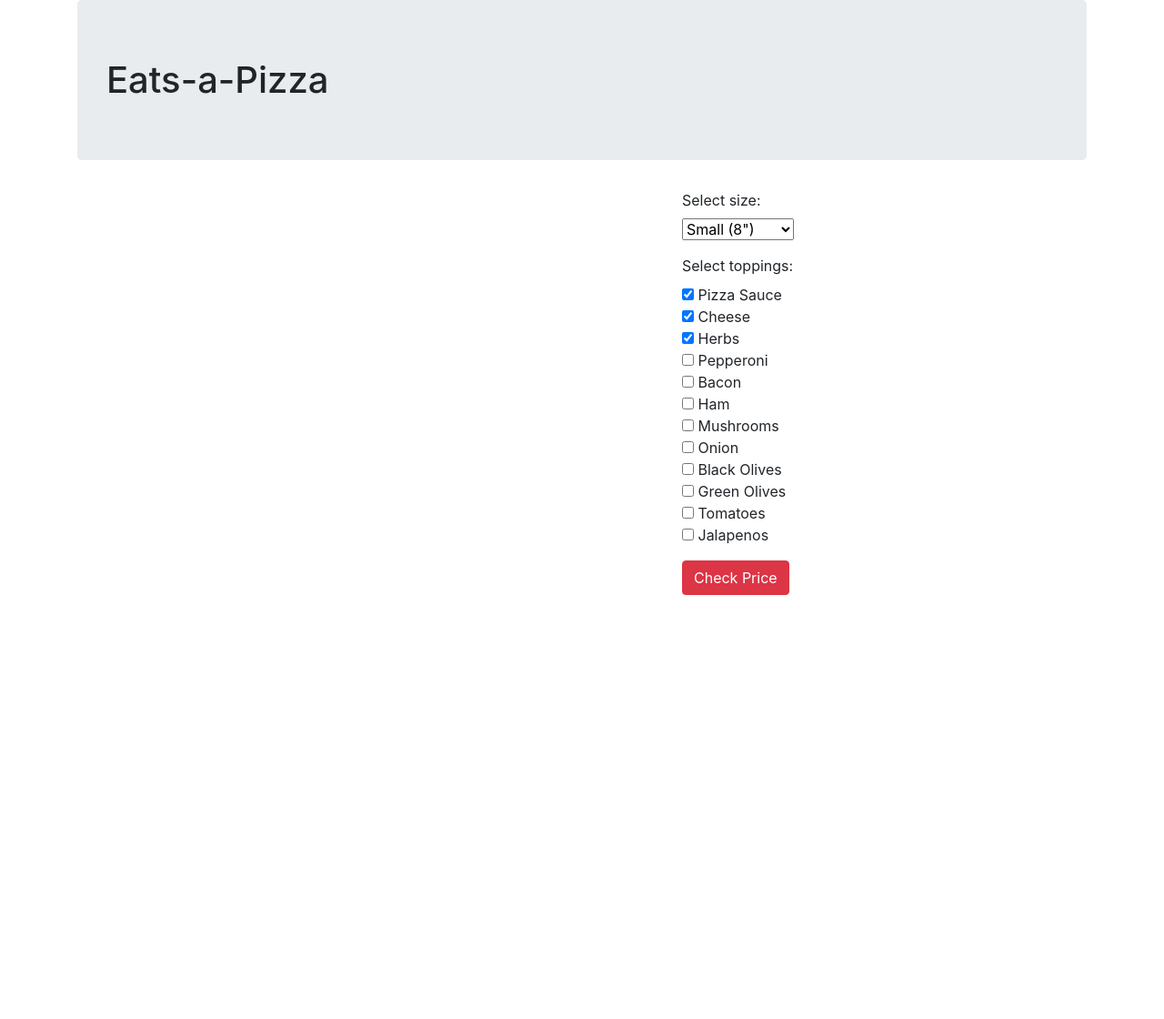
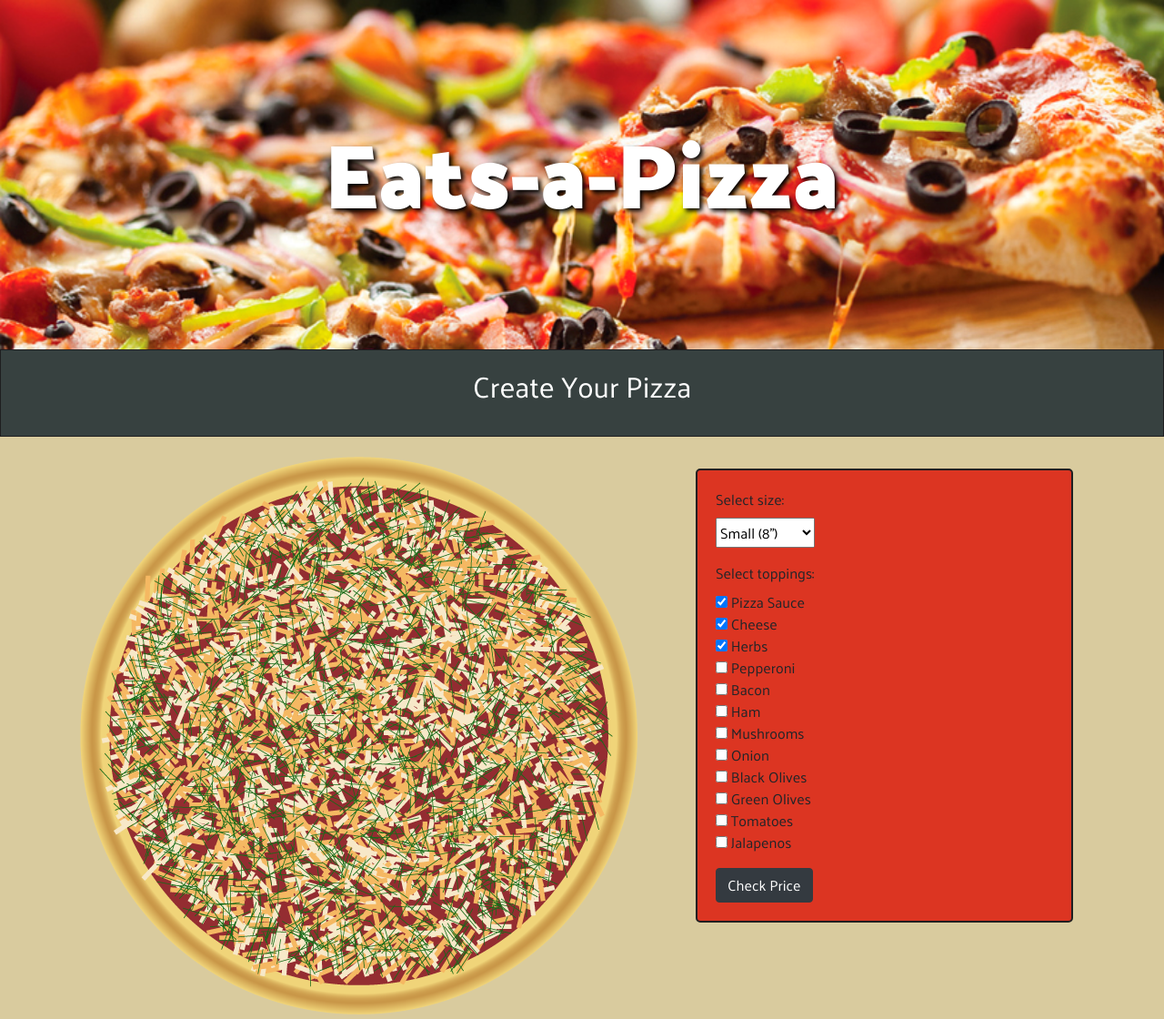
Before and after one commit to ChrisMCrow/pizza-order, a plain HTML site: page index.html in a window 1280 px wide. Shown: the whole page at 91% size. Before the commit the page ends 800 px from the top, so only its background shows below. Drawn offline with Linux system fonts and the light colour scheme.

Commit message:
add 3rd spec and style

```diff
--- a/css/styles.css
+++ b/css/styles.css
@@ -0,0 +1,72 @@
+@font-face {
+  font-family: palanquin;
+  src: url(palanquin/palanquin-regular.ttf);
+}
+
+@font-face {
+  font-family: palanquin;
+  src: url(palanquin/palanquindark-bold.ttf);
+  font-weight: bold;
+}
+
+body {
+  background-color: #D9CB9E;
+  font-family: palanquin;
+}
+
+.wrapper {
+  position: relative;
+  width: 100%;
+  padding-bottom: 30%;
+}
+
+.header {
+  background-image: url(../img/main.jpg);
+  filter: saturate(120%);
+  background-size: 100%;
+  position: absolute;
+  top: 0; bottom: 0; left: 0; right: 0;
+}
+
+.header h1 {
+  font-weight: bold;
+  text-align: center;
+  color: white;
+  text-shadow: 3px 3px 5px black;
+  font-size: 100px;
+  padding: 10% 0;
+}
+
+form {
+  background-color: #DC3522;
+  margin: 15px;
+  border: 2px solid #1E1E20;
+  border-radius: 5px;
+  padding: 20px;
+}
+
+#result {
+  color: white;
+  text-align: center;
+  background-color: #374140;
+  border: 1px solid #1E1E20;
+  margin-bottom: 20px;
+  padding: 20px;
+}
+
+#pizza {
+  position: relative;
+}
+
+.base {
+  position: absolute;
+  top: 0;
+  left: 0;
+  z-index: 0;
+}
+
+.overlay {
+  position: absolute;
+  top: 0;
+  left: 0;
+}
--- a/index.html
+++ b/index.html
@@ -8,19 +8,43 @@
     <title>Eats-a-Pizza</title>
   </head>
   <body>
+    <div class="wrapper">
+      <div class="header">
+        <h1>Eats-a-Pizza</h1>
+      </div>
+    </div>
+    <!-- Result -->
+    <div id="result">
+      <h2>Create Your Pizza</h2>
+      <h3></h3>
+      <p></p>
+    </div>
     <div class="container">
-      <h1 class="jumbotron">Eats-a-Pizza</h1>
       <div class="row">
         <div class="col-md-7">
-          <div id="result">
-            <h3></h3>
-            <p></p>
-          </div>
+
+          <!-- Pizza IMG -->
           <div id="pizza">
+            <img src="img/pizza_dough.png" class="base" alt="pizza">
+            <img src="img/pizza_sauce.png" class="overlay" id="pizza_sauceIMG" style="z-index: 1">
+            <img src="img/cheese.png" class="overlay" id="cheeseIMG" style="z-index: 2">
+            <img src="img/herbs.png" class="overlay" id="herbsIMG" style="z-index: 3">
+            <img src="img/pepperoni.png" class="overlay" id="pepperoniIMG" style="z-index: 4; visibility:hidden">
+            <img src="img/bacon.png" class="overlay" id="baconIMG" style="z-index: 5; visibility:hidden">
+            <img src="img/ham.png" class="overlay" id="hamIMG" style="z-index: 6; visibility:hidden">
+
+            <img src="img/mushrooms.png" class="overlay" id="mushroomsIMG" style="z-index: 7; visibility:hidden">
+            <img src="img/onion.png" class="overlay" id="onionIMG" style="z-index: 8; visibility:hidden">
+            <img src="img/black_olives.png" class="overlay" id="black_olivesIMG" style="z-index: 9; visibility:hidden">
+            <img src="img/green_olives.png" class="overlay" id="green_olivesIMG" style="z-index: 10; visibility:hidden">
+            <img src="img/tomatoes.png" class="overlay" id="tomatoesIMG" style="z-index: 11; visibility:hidden">
+            <img src="img/jalapeno.png" class="overlay" id="jalapenoIMG" style="z-index: 12; visibility:hidden">
           </div>
         </div>
         <div class="col-md-5">
           <form>
+
+            <!-- Size Select -->
             <div class="form-group">
               <label for="size">Select size:</label><br>
               <select id="size">
@@ -29,22 +53,38 @@
                 <option value="lg">Large (16")</option>
               </select><br>
             </div>
+
+            <!-- Toppings Select -->
             <div class="form-group">
               <label for="toppings">Select toppings:</label><br>
-              <input id="pizza_sauce" type="checkbox" name="toppings" value="sauce" checked>  Pizza Sauce<br>
-              <input id="cheese" type="checkbox" name="toppings" value="cheese" checked>  Cheese<br>
-              <input id="herbs" type="checkbox" name="toppings" value="herbs" checked>  Herbs<br>
-              <input id="pepperoni" type="checkbox" name="toppings" value="pepperoni">  Pepperoni<br>
-              <input id="bacon" type="checkbox" name="toppings" value="bacon">  Bacon<br>
-              <input id="ham" type="checkbox" name="toppings" value="ham">  Ham<br>
-              <input id="mushrooms" type="checkbox" name="toppings" value="mushrooms">  Mushrooms<br>
-              <input id="onion" type="checkbox" name="toppings" value="onion">  Onion<br>
-              <input id="black_olives" type="checkbox" name="toppings" value="black_olives">  Black Olives<br>
-              <input id="green_olives" type="checkbox" name="toppings" value="green_olives">  Green Olives<br>
-              <input id="tomatoes" type="checkbox" name="toppings" value="tomatoes">  Tomatoes<br>
-              <input id="jalapeno" type="checkbox" name="toppings" value="jalapeno">  Jalapenos<br>
+
+              <input id="pizza_sauce" type="checkbox" name="toppings" value="sauce" onclick="document.getElementById('pizza_sauceIMG').style.visibility=(this.checked)?'visible':'hidden';" checked>  Pizza Sauce
+              <br>
+              <input id="cheese" type="checkbox" name="toppings" value="cheese" onclick="document.getElementById('cheeseIMG').style.visibility=(this.checked)?'visible':'hidden';" checked>  Cheese
+              <br>
+              <input id="herbs" type="checkbox" name="toppings" value="herbs" onclick="document.getElementById('herbsIMG').style.visibility=(this.checked)?'visible':'hidden';" checked>  Herbs
+              <br>
+              <input id="pepperoni" type="checkbox" name="toppings" value="pepperoni" onclick="document.getElementById('pepperoniIMG').style.visibility=(this.checked)?'visible':'hidden';">  Pepperoni
+              <br>
+              <input id="bacon" type="checkbox" name="toppings" value="bacon" onclick="document.getElementById('baconIMG').style.visibility=(this.checked)?'visible':'hidden';">  Bacon
+              <br>
+              <input id="ham" type="checkbox" name="toppings" value="ham" onclick="document.getElementById('hamIMG').style.visibility=(this.checked)?'visible':'hidden';">  Ham
+              <br>
+              <input id="mushrooms" type="checkbox" name="toppings" value="mushrooms" onclick="document.getElementById('mushroomsIMG').style.visibility=(this.checked)?'visible':'hidden';">  Mushrooms
+              <br>
+              <input id="onion" type="checkbox" name="toppings" value="onion" onclick="document.getElementById('onionIMG').style.visibility=(this.checked)?'visible':'hidden';">  Onion<br>
+              <input id="black_olives" type="checkbox" name="toppings" value="black_olives" onclick="document.getElementById('black_olivesIMG').style.visibility=(this.checked)?'visible':'hidden';">  Black Olives
+              <br>
+              <input id="green_olives" type="checkbox" name="toppings" value="green_olives" onclick="document.getElementById('green_olivesIMG').style.visibility=(this.checked)?'visible':'hidden';">  Green Olives
+              <br>
+              <input id="tomatoes" type="checkbox" name="toppings" value="tomatoes" onclick="document.getElementById('tomatoesIMG').style.visibility=(this.checked)?'visible':'hidden';">  Tomatoes
+              <br>
+              <input id="jalapeno" type="checkbox" name="toppings" value="jalapeno" onclick="document.getElementById('jalapenoIMG').style.visibility=(this.checked)?'visible':'hidden';">  Jalapenos
+              <br>
             </div>
-            <button type="submit" class="btn btn-danger">Check Price</button>
+
+            <!-- Submit Button -->
+            <a href="#result"><button type="submit" class="btn btn-dark">Check Price</button></a>
           </form>
         </div>
       </div>
--- a/js/scripts.js
+++ b/js/scripts.js
@@ -75,5 +75,6 @@ $(document).ready(function() {
     $("#result h3").text("Your current total is " + currentTotal);
     $("#result p").text("* $" + baseTotal + " + tax");
 
+
   });
 });
```
Also changed, not shown: css/palanquin/SIL Open Font License.txt (added), css/palanquin/palanquin-bold.ttf (added), css/palanquin/palanquin-extralight.ttf (added), css/palanquin/palanquin-light.ttf (added), css/palanquin/palanquin-medium.ttf (added), css/palanquin/palanquin-regular.ttf (added), css/palanquin/palanquin-semibold.ttf (added), css/palanquin/palanquin-thin.ttf (added), css/palanquin/palanquindark-bold.ttf (added), css/palanquin/palanquindark-medium.ttf (added), css/palanquin/palanquindark-regular.ttf (added), css/palanquin/palanquindark-semibold.ttf (added), img/main.jpg (added).
